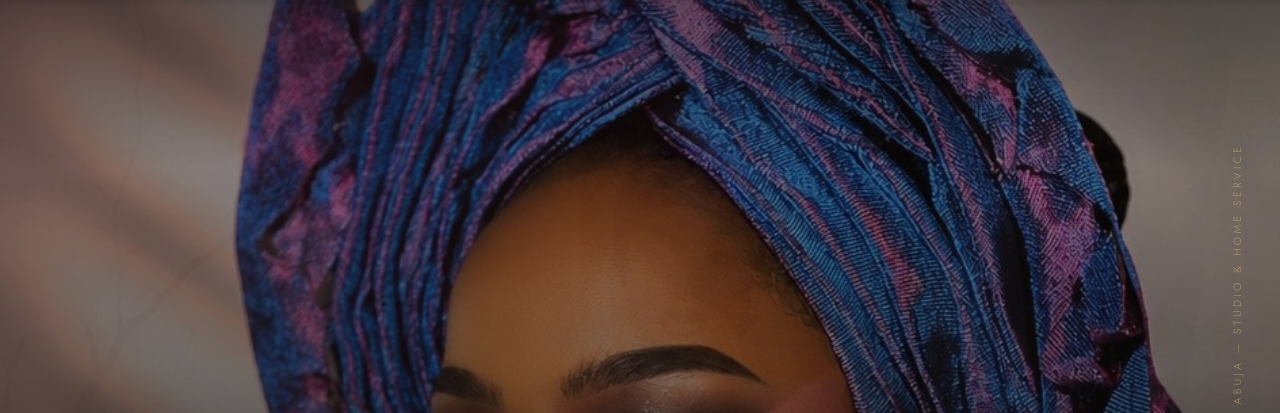
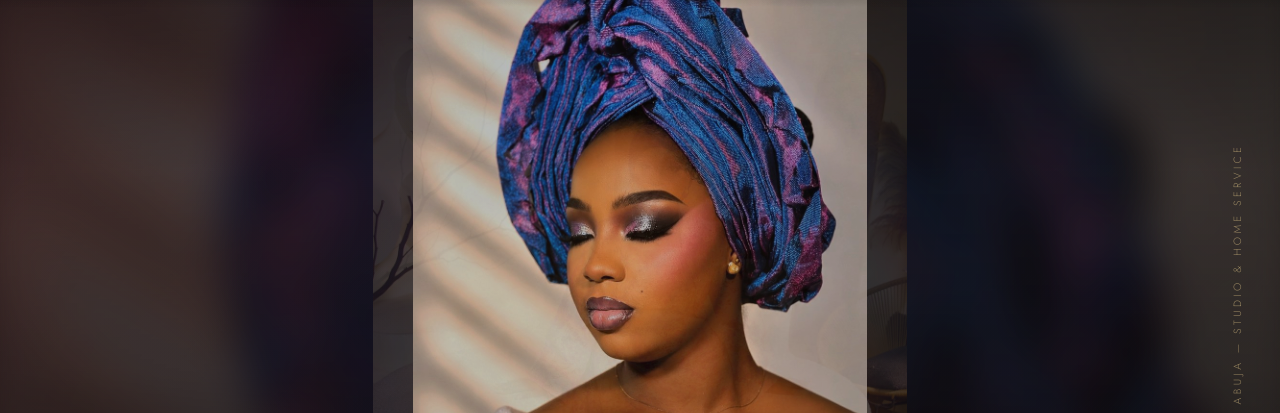
Before and after one commit to KHLLD00/Glambymeemah, a plain HTML site: page index.html in a window 1280 px wide. Shown: the part 71-484 px from the top of the page. Drawn offline with nearby package versions, Linux system fonts and the light colour scheme.

Commit message:
Refine desktop hero carousel portrait framing

```diff
--- a/index.html
+++ b/index.html
@@ -138,10 +138,31 @@
   }
   .hero-img.is-active{opacity:1;}
 
-  /* Desktop framing: keep the full-bleed hero while prioritising faces and headwear. */
+  /* Desktop: show the complete portrait over a softly blurred full-bleed backdrop. */
+  .hero-img-backdrop{display:none;}
   @media (min-width:761px){
-    .hero{min-height:clamp(720px, 100svh, 980px);}
-    .hero-img{object-position:50% 22%;}
+    .hero{min-height:clamp(720px, 100svh, 980px);background:#171113;}
+    .hero-img{
+      z-index:1;
+      object-fit:contain;
+      object-position:center;
+      filter:saturate(1.05);
+    }
+    .hero-img-backdrop{
+      display:block;
+      position:absolute;
+      inset:-24px;
+      width:calc(100% + 48px);
+      height:calc(100% + 48px);
+      object-fit:cover;
+      object-position:center 22%;
+      filter:blur(22px) brightness(.42) saturate(1.1);
+      opacity:0;
+      transition:opacity 1.8s ease;
+      z-index:0;
+      pointer-events:none;
+    }
+    .hero-img-backdrop.is-active{opacity:1;}
   }
 
   .hero-scrim{
@@ -995,12 +1016,28 @@
   // hero image crossfade
   const heroImgs = document.querySelectorAll('.hero-img');
   const prefersReducedMotion = window.matchMedia('(prefers-reduced-motion: reduce)').matches;
+
+  // On desktop, use a blurred copy to fill the sides while keeping each portrait uncropped.
+  heroImgs.forEach((img)=>{
+    const backdrop = img.cloneNode();
+    backdrop.className = 'hero-img-backdrop' + (img.classList.contains('is-active') ? ' is-active' : '');
+    backdrop.removeAttribute('fetchpriority');
+    backdrop.removeAttribute('loading');
+    backdrop.setAttribute('aria-hidden','true');
+    backdrop.alt = '';
+    img.parentNode.insertBefore(backdrop,img);
+    img.dataset.backdrop = 'ready';
+  });
+  const heroBackdrops = document.querySelectorAll('.hero-img-backdrop');
+
   if(heroImgs.length > 1 && !prefersReducedMotion){
     let heroIndex = 0;
     setInterval(()=>{
       heroImgs[heroIndex].classList.remove('is-active');
+      heroBackdrops[heroIndex].classList.remove('is-active');
       heroIndex = (heroIndex + 1) % heroImgs.length;
       heroImgs[heroIndex].classList.add('is-active');
+      heroBackdrops[heroIndex].classList.add('is-active');
     }, 4200);
   }
 
```
